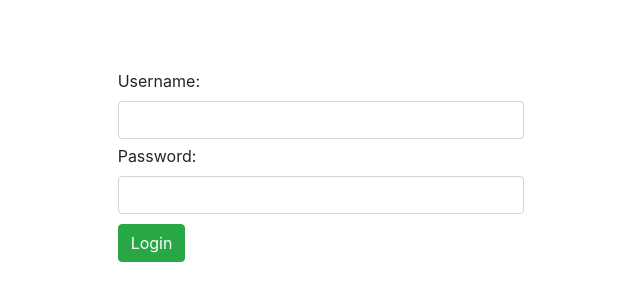
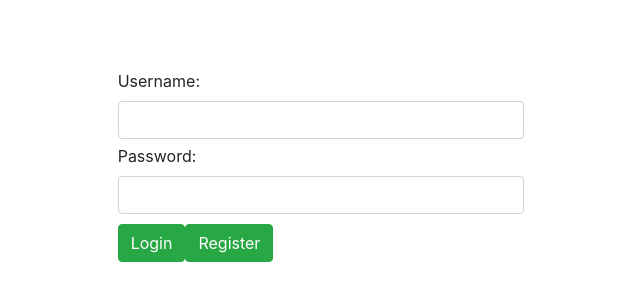
Before and after one commit to Spongie/TrudvangCharacter, an Angular app: page /login in a window 1280 px wide. Shown: the part 124-424 px from the top of the page, without its empty margins (319-959 px from the left). Built offline with nearby package versions, Linux system fonts and the light colour scheme.

Commit message:
This is probably v1.0

```diff
--- a/src/app/app.component.html
+++ b/src/app/app.component.html
@@ -10,7 +10,7 @@
               </li>
         </ul>
         <form class="form-inline my-2 my-lg-0" (ngSubmit)="logout()">
-            <button class="btn btn-secondary my-2 my-sm-0" type="submit">Logout</button>
+            <button class="btn btn-primary my-2 my-sm-0" type="submit">Logout</button>
           </form>
       </div>
 </nav>
--- a/src/app/login/login.component.html
+++ b/src/app/login/login.component.html
@@ -11,6 +11,7 @@
         <label for="inputPassword" style="margin-top: 5px">Password:</label>
         <input type="password" class="form-control" id="inputPassword" name="password" [(ngModel)]="user.password">
         <button type="submit" class="btn btn-success" style="margin-top: 10px">Login</button>
+        <button type="button" (click)="gotoRegister()" class="btn btn-success" style="margin-top: 10px">Register</button>
       </div>
       <div class="form-group col-md-4">
 
--- a/src/app/login/login.component.ts
+++ b/src/app/login/login.component.ts
@@ -25,4 +25,9 @@ export class LoginComponent implements OnInit {
   async onSubmit() {
     await this.userService.loginUser(this.user);
   }
+
+  gotoRegister() {
+    console.log('goto register');
+    this._router.navigate(['register']);
+  }
 }
--- a/src/app/register/register.component.html
+++ b/src/app/register/register.component.html
@@ -8,12 +8,12 @@
         <table style="height: 100%"></table>
         <label for="inputUserName">Username:</label>
         <input type="text" minlength="3" required class="form-control" id="inputUserName" name="userName" [(ngModel)]="user.userName" #name="ngModel">
-        <div *ngIf="name.errors.minlength">
+        <div *ngIf="name.errors && name.errors.minlength">
           Name must be at least 4 characters long.
         </div>
         <label for="inputPassword" style="margin-top: 5px">Password:</label>
         <input type="password" minlength="5" required class="form-control" id="inputPassword" name="password" [(ngModel)]="user.password" #pw="ngModel">
-        <div *ngIf="name.errors.minlength">
+        <div *ngIf="pw.errors && pw.errors.minlength">
           Password must be at least 5 characters long.
         </div>
         <button type="submit" class="btn btn-success" style="margin-top: 10px">Register</button>
--- a/src/services/userService.ts
+++ b/src/services/userService.ts
@@ -37,7 +37,6 @@ export class UserService extends BaseService {
 
     isAuthenticated() {
         this.User = HttpUtil.readCookie();
-        console.log(this.User);
         return this.User !== undefined;
     }
 
```
